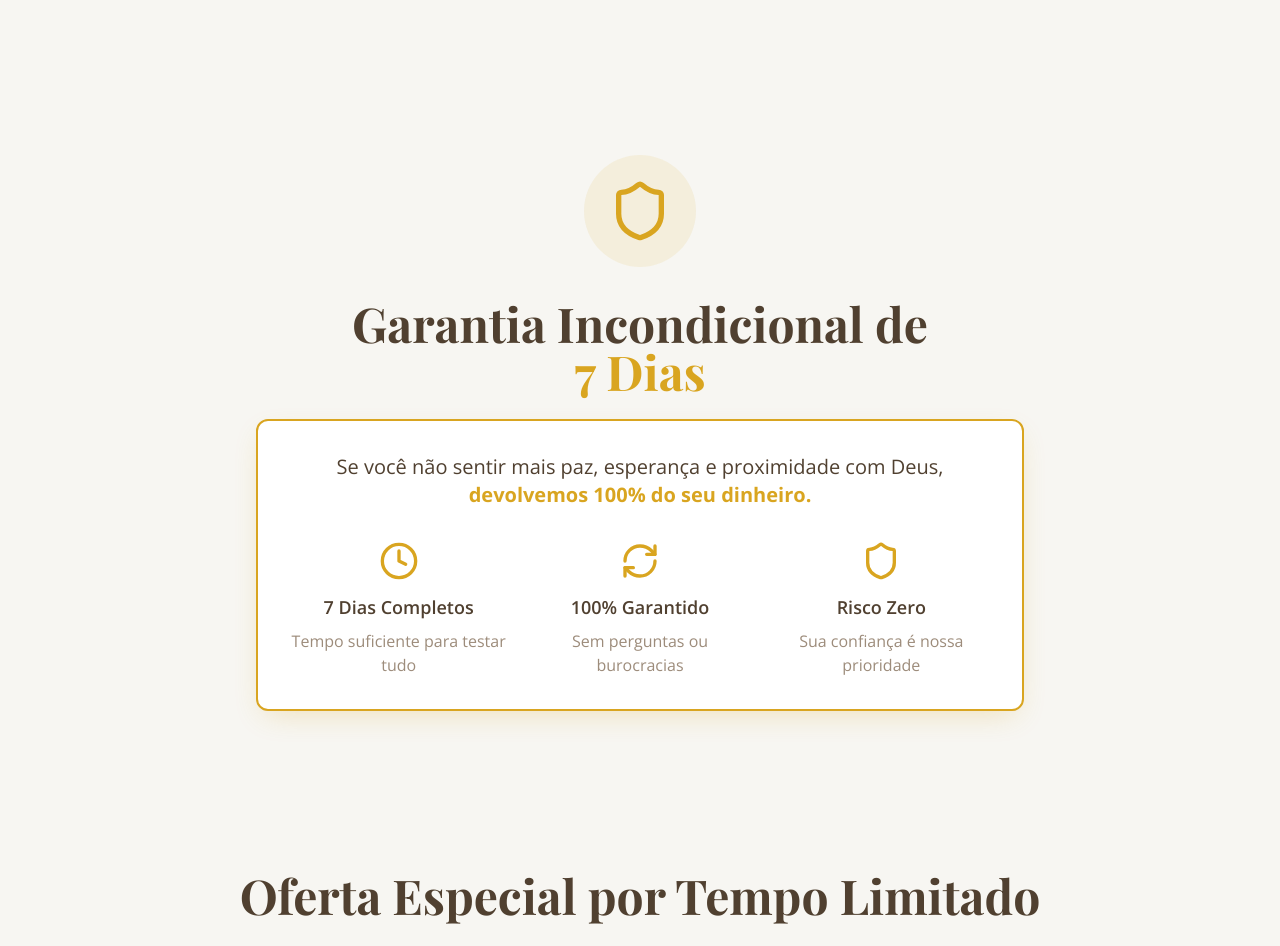
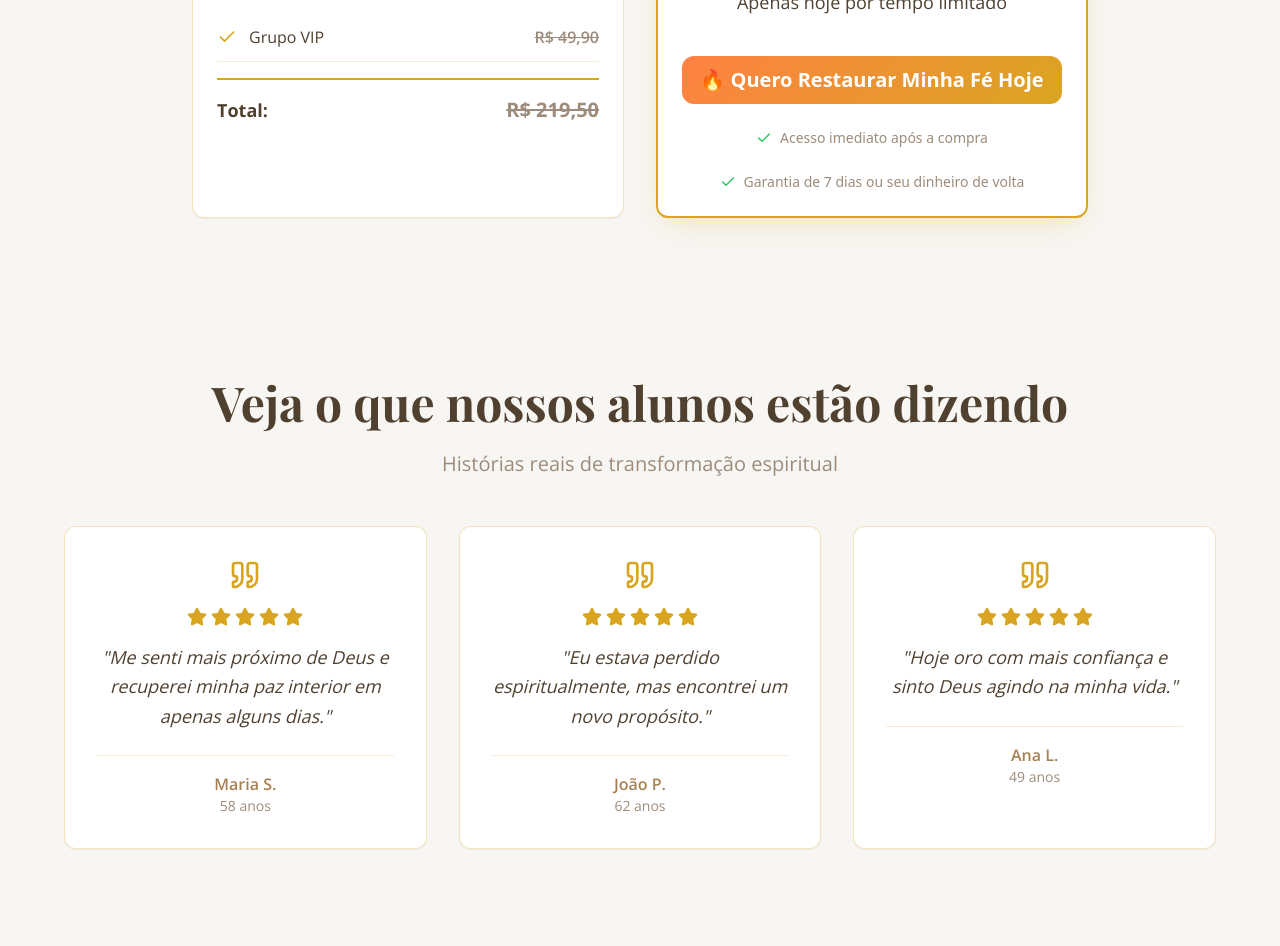
Before and after one commit to viniciuscgodoy/despertar-fe-landing, a React (Vite) app: page / in a window 1280 px wide. Shown: the part 3600-4546 px from the top of the page. Built offline with nearby package versions, Linux system fonts and the light colour scheme.

Commit message:
Move offer section above testimonials
The AI moved the OfferStack section to be placed directly above the Testimonials section in `src/pages/Index.tsx`.

```diff
--- a/src/pages/Index.tsx
+++ b/src/pages/Index.tsx
@@ -18,9 +18,9 @@ const Index = () => {
       <QuizConnection />
       <Benefits />
       <OfferStack />
+      <Pricing />
       <Testimonials />
       <Guarantee />
-      <Pricing />
       <FinalCTA />
     </div>
   );
```
